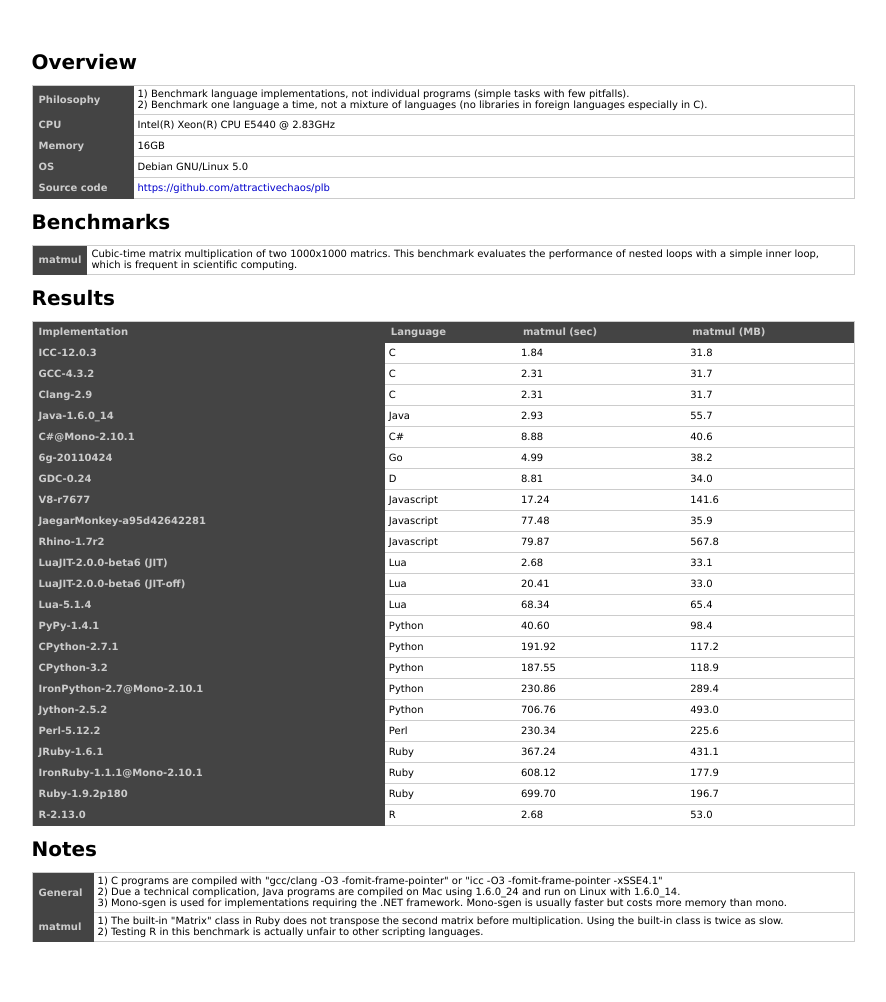
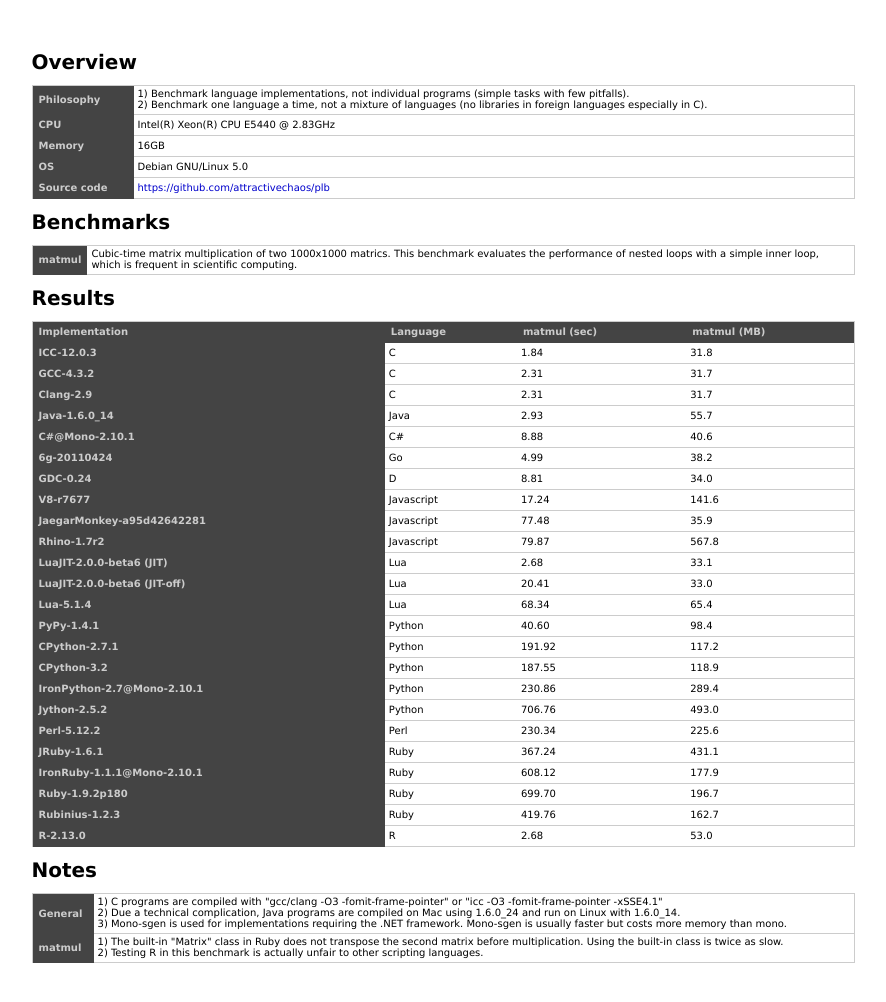
Before and after one commit to attractivechaos/plb, a plain HTML site: page index.html in a window 1280 px wide. Shown: the whole page, without its empty margins (196-1082 px from the left). Drawn offline with nearby package versions, Linux system fonts and the light colour scheme.

Commit message:
Added Rubinius

```diff
--- a/index.html
+++ b/index.html
@@ -52,6 +52,7 @@
 	<tr><th>JRuby-1.6.1                 <td>Ruby      <td>367.24<td>431.1</tr>
 	<tr><th>IronRuby-1.1.1@Mono-2.10.1  <td>Ruby      <td>608.12<td>177.9</tr>
 	<tr><th>Ruby-1.9.2p180              <td>Ruby      <td>699.70<td>196.7</tr>
+	<tr><th>Rubinius-1.2.3              <td>Ruby      <td>419.76<td>162.7</tr>
 	<tr><th>R-2.13.0                    <td>R         <td>2.68  <td>53.0 </tr>
 </table>
 <br>
```
